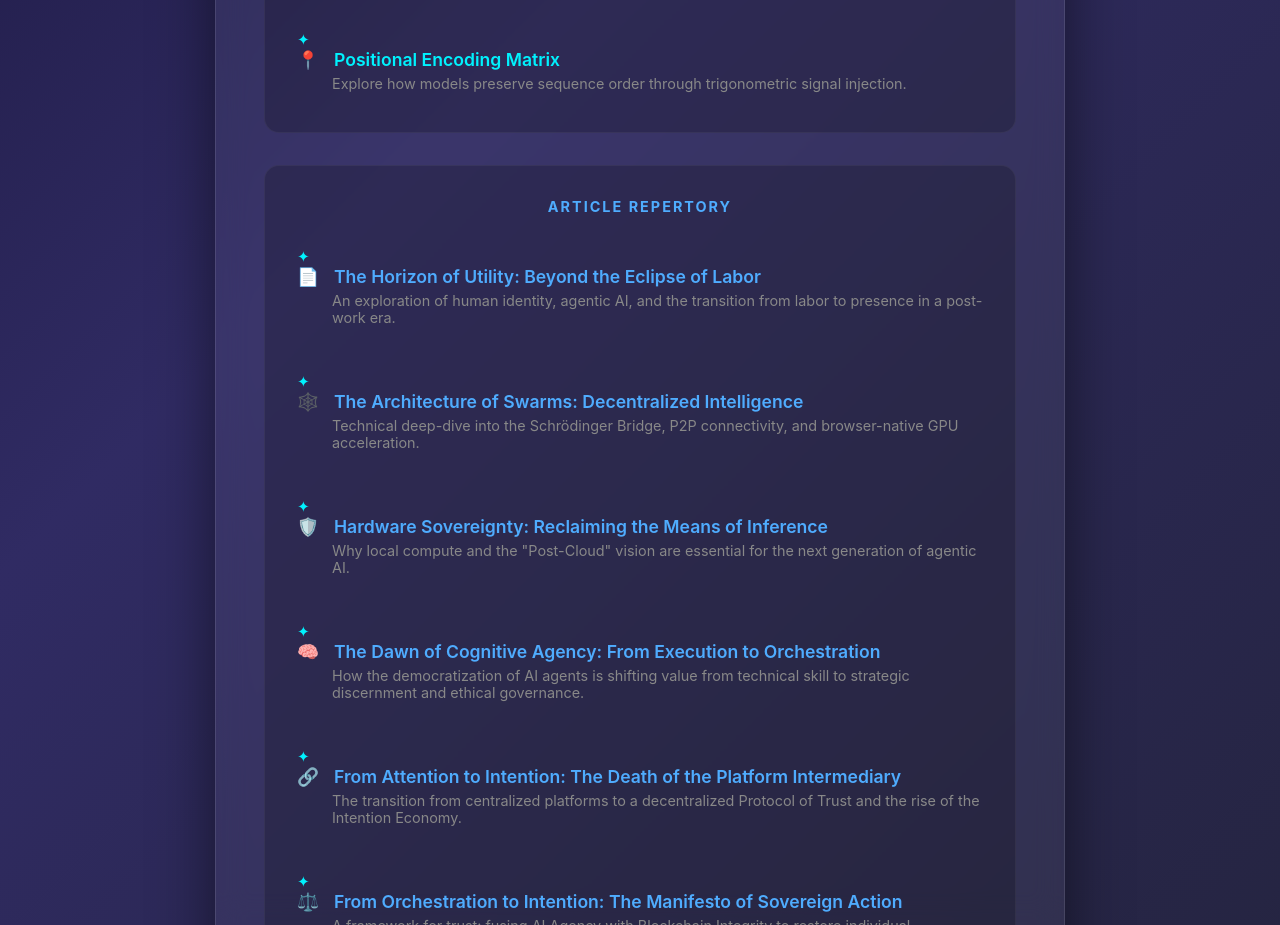
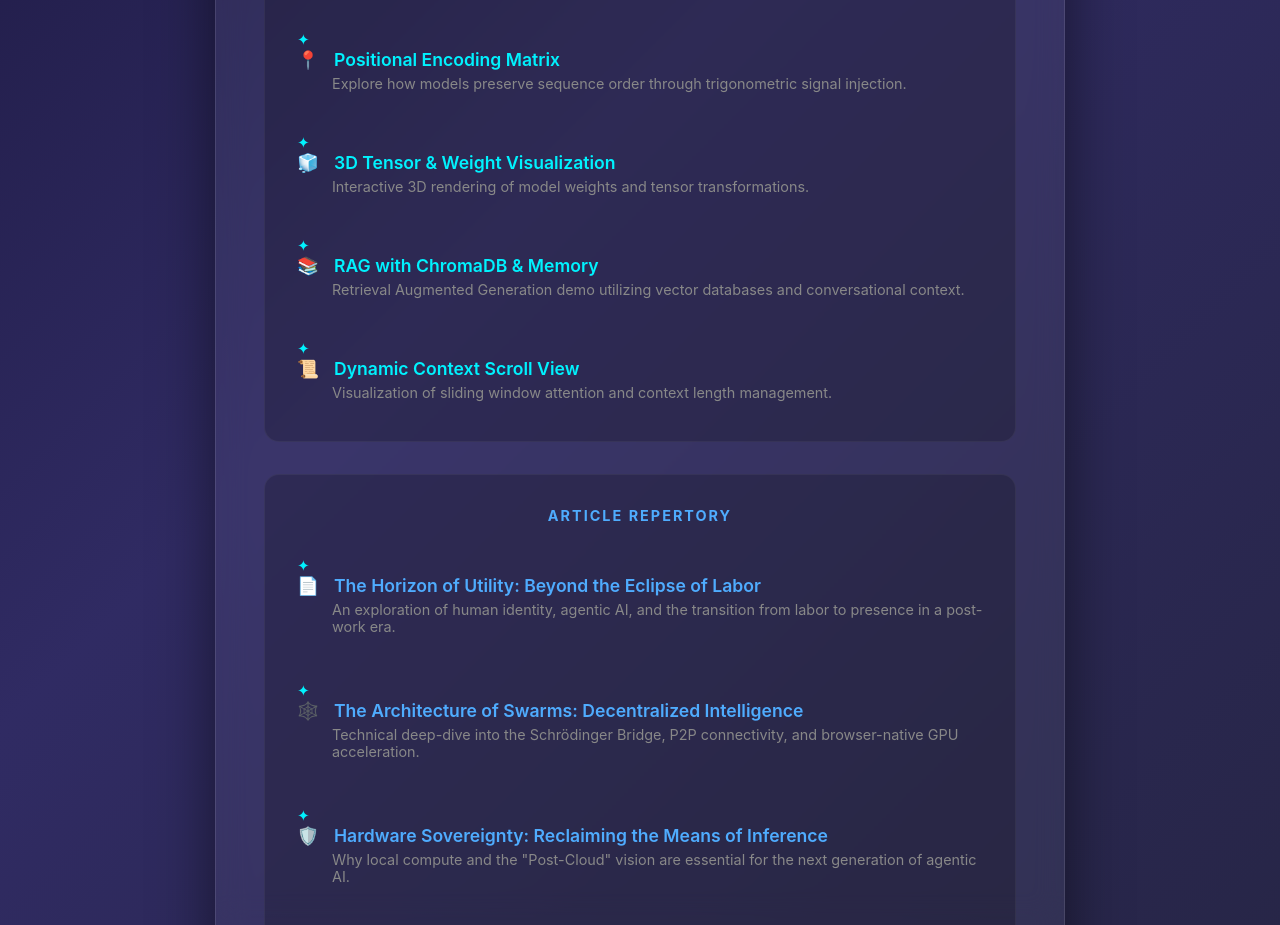
Before and after one commit to wwebtvmedia/shrodingerbridgedecentralizedtraining, a website built with Vite: page index.html in a window 1280 px wide. Shown: the part 1261-2186 px from the top of the page. Built offline with nearby package versions, Linux system fonts and the light colour scheme.

Commit message:
Complete interactive demo suite and server routes
- Added links for 3D visualization, RAG demo, and Context Scroll view.
- Finalized server routing for all 8 demotokenizer HTML assets.
- Cleaned up directory tracking to ensure full folder inclusion.

```diff
--- a/index.html
+++ b/index.html
@@ -359,6 +359,84 @@
               Explore how models preserve sequence order through trigonometric signal injection.
             </p>
           </li>
+          <li style="display: block; margin-top: 15px">
+            <a
+              href="/display-3d"
+              style="
+                color: #00f2fe;
+                text-decoration: none;
+                font-weight: 600;
+                font-size: 1.1rem;
+                display: flex;
+                align-items: center;
+              "
+            >
+              <span style="margin-right: 15px">🧊</span>
+              3D Tensor & Weight Visualization
+            </a>
+            <p
+              style="
+                margin-top: 5px;
+                color: #888;
+                font-size: 0.9rem;
+                margin-left: 35px;
+              "
+            >
+              Interactive 3D rendering of model weights and tensor transformations.
+            </p>
+          </li>
+          <li style="display: block; margin-top: 15px">
+            <a
+              href="/rag-demo"
+              style="
+                color: #00f2fe;
+                text-decoration: none;
+                font-weight: 600;
+                font-size: 1.1rem;
+                display: flex;
+                align-items: center;
+              "
+            >
+              <span style="margin-right: 15px">📚</span>
+              RAG with ChromaDB & Memory
+            </a>
+            <p
+              style="
+                margin-top: 5px;
+                color: #888;
+                font-size: 0.9rem;
+                margin-left: 35px;
+              "
+            >
+              Retrieval Augmented Generation demo utilizing vector databases and conversational context.
+            </p>
+          </li>
+          <li style="display: block; margin-top: 15px">
+            <a
+              href="/scroll-screen"
+              style="
+                color: #00f2fe;
+                text-decoration: none;
+                font-weight: 600;
+                font-size: 1.1rem;
+                display: flex;
+                align-items: center;
+              "
+            >
+              <span style="margin-right: 15px">📜</span>
+              Dynamic Context Scroll View
+            </a>
+            <p
+              style="
+                margin-top: 5px;
+                color: #888;
+                font-size: 0.9rem;
+                margin-left: 35px;
+              "
+            >
+              Visualization of sliding window attention and context length management.
+            </p>
+          </li>
         </ul>
       </div>
 
```
Also changed, not shown: server/index.js (+9 -0 lines).
